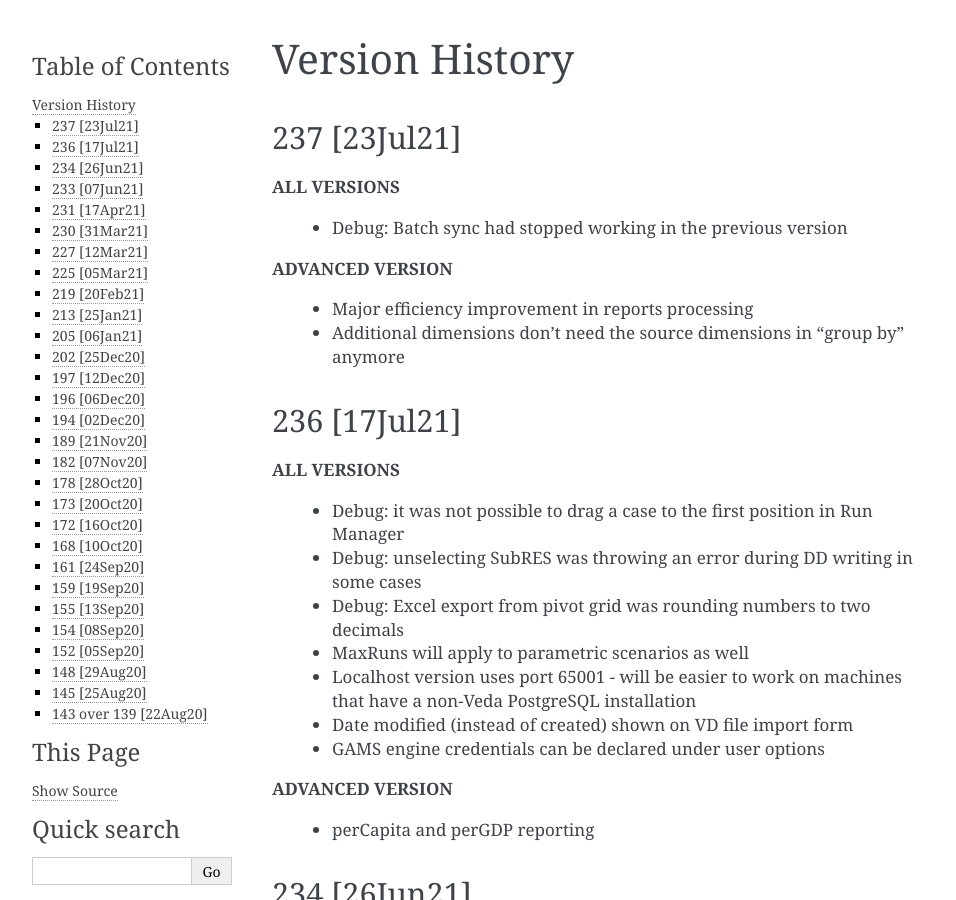
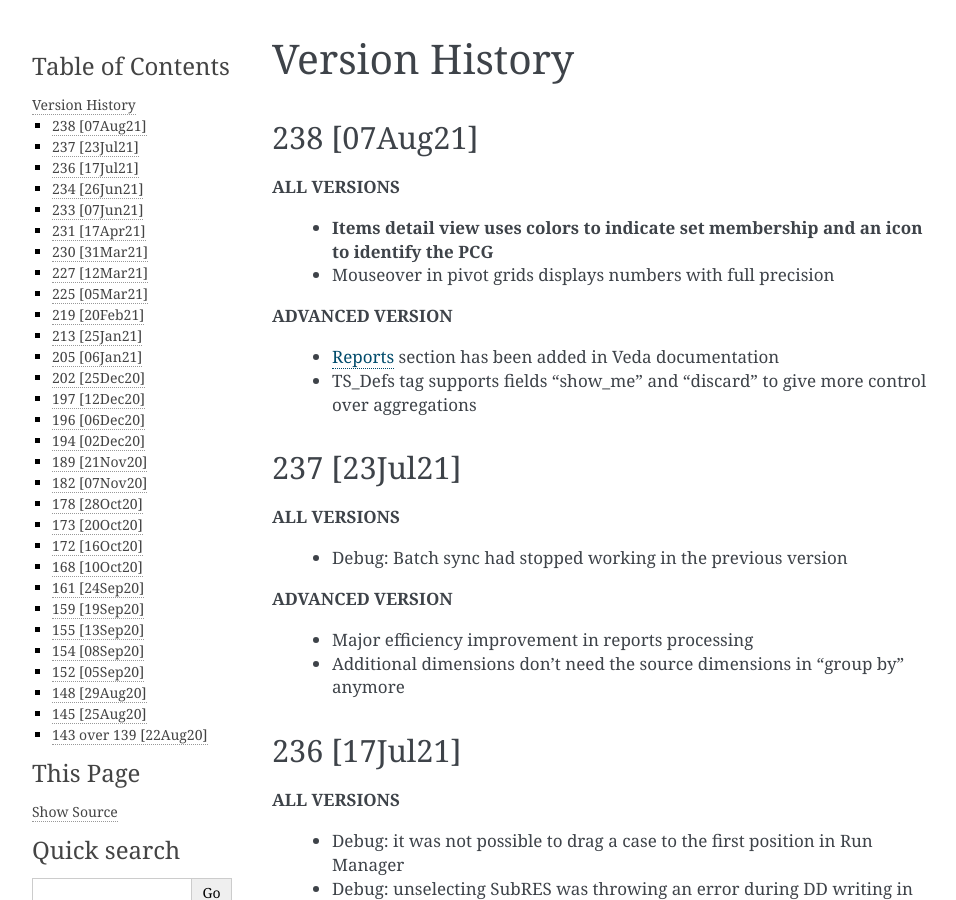
Before and after one commit to kanors-emr/Veda-documentation, a Sphinx documentation site: the page built from docs/source/pages/version_history.rst, in a window 1280 px wide and 900 px high. Shown: the whole window, without its empty margins (148-1104 px from the left). Built offline with Sphinx 7.4.7, drawn with Linux system fonts in a browser that asks for light colours.

Commit message:
Report section edits and version 238

```diff
--- a/docs/source/pages/version_history.rst
+++ b/docs/source/pages/version_history.rst
@@ -1,6 +1,19 @@
 ################
 Version History
 ################
+
+238 [07Aug21]
+^^^^^^^^^^^^^
+
+**ALL VERSIONS**
+
+    * **Items detail view uses colors to indicate set membership and an icon to identify the PCG**
+    * Mouseover in pivot grids displays numbers with full precision
+
+**ADVANCED VERSION**
+
+    * `Reports <https://veda-documentation.readthedocs.io/en/latest/pages/Reports.html>`_ section has been added in Veda documentation
+    * TS_Defs tag supports fields "show_me" and "discard" to give more control over aggregations
 
 237 [23Jul21]
 ^^^^^^^^^^^^^
```
Also changed, not shown: docs/source/pages/Reports.rst (+7 -2 lines).
